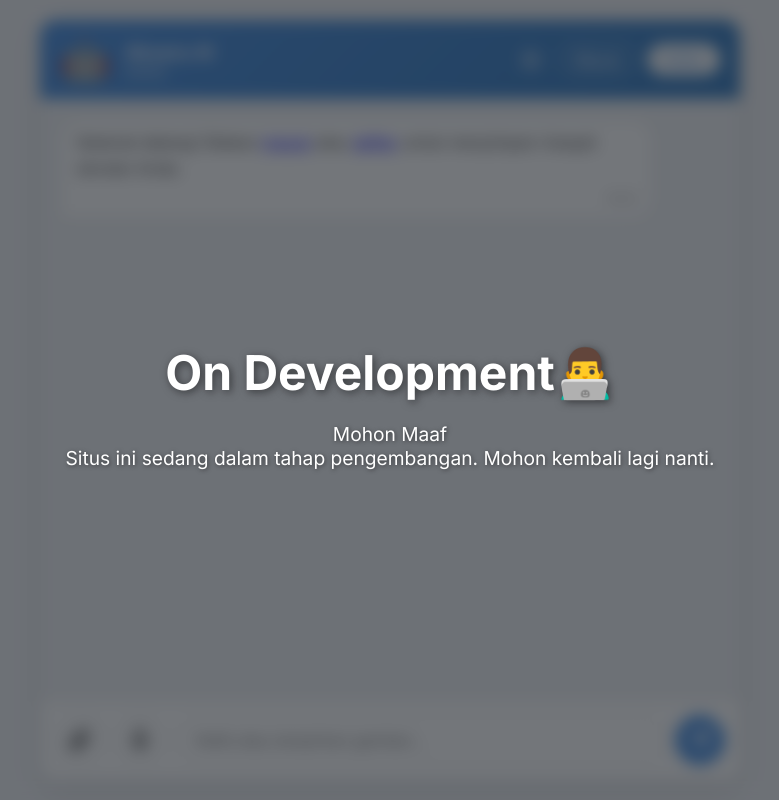
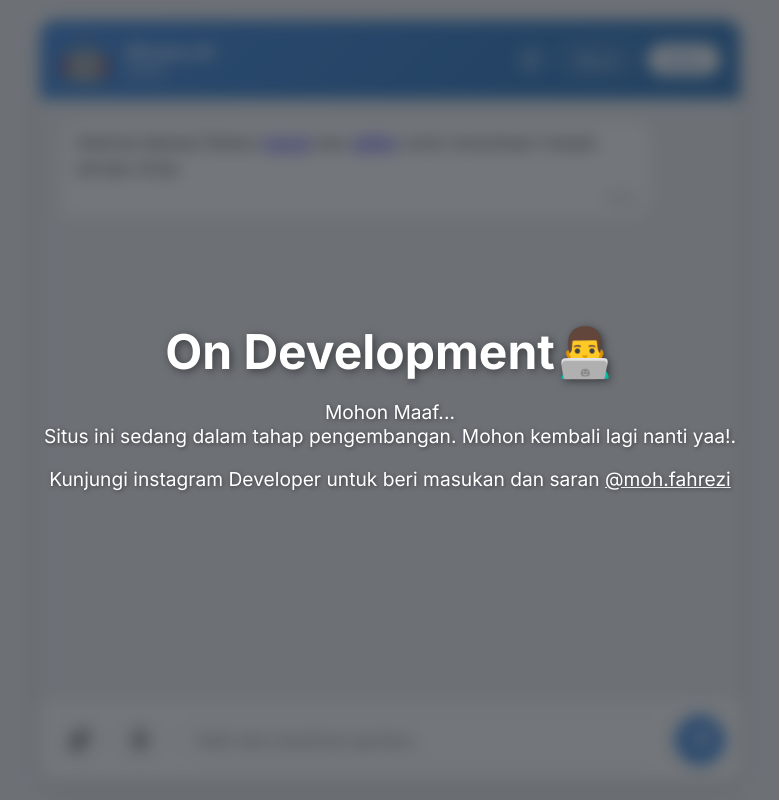
Before and after one commit to fahrezi93/chatbot-Aksara-AI, a Flask app: page / in a window 1280 px wide. Shown: the whole page, without its empty margins (250-1029 px from the left). Run offline with Flask 3, Linux system fonts and the light colour scheme; parts of the project's set-up code (start-up, migrations or seed data) failed here and were passed over; some libraries are stand-ins or nearby versions.

Commit message:
On Development

```diff
--- a/static/style.css
+++ b/static/style.css
@@ -25,6 +25,14 @@
 .development-content p {
     font-size: 1.2rem;
     text-shadow: 1px 1px 4px rgba(0,0,0,0.5);
+}
+
+.development-content p a {
+    color: white;
+}
+.development-content p a:hover {
+    color: rgb(0, 177, 236);
+    transition: 0.3s
 }
 /* ... (Kode CSS dari atas tidak berubah) ... */
 :root {
--- a/templates/chat.html
+++ b/templates/chat.html
@@ -16,7 +16,8 @@
     <div id="development-overlay">
         <div class="development-content">
             <h1>On Development👨‍💻</h1>
-            <p>Mohon Maaf<br> Situs ini sedang dalam tahap pengembangan. Mohon kembali lagi nanti.</p>
+            <p>Mohon Maaf...<br> Situs ini sedang dalam tahap pengembangan. Mohon kembali lagi nanti yaa!.</p>
+            <p>Kunjungi instagram Developer untuk beri masukan dan saran <a href="https://www.instagram.com/moh.fahrezi/">@moh.fahrezi</a></p>
         </div>
     </div>
     <div id="welcome-screen">
```
